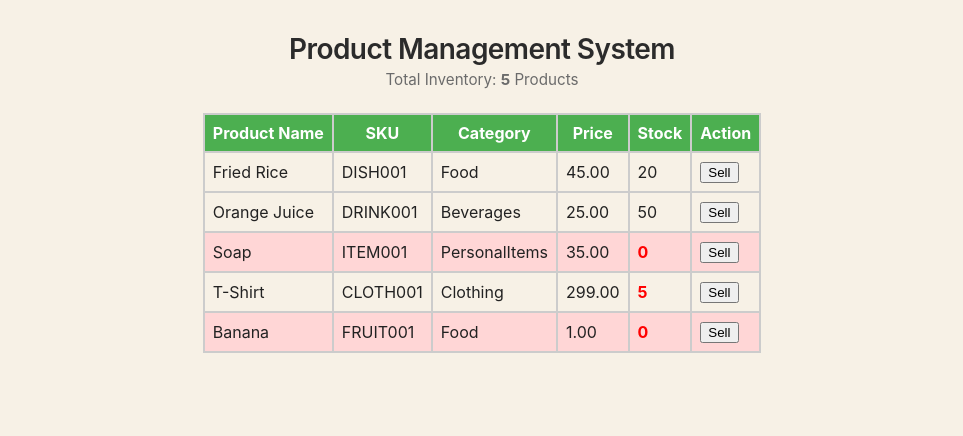
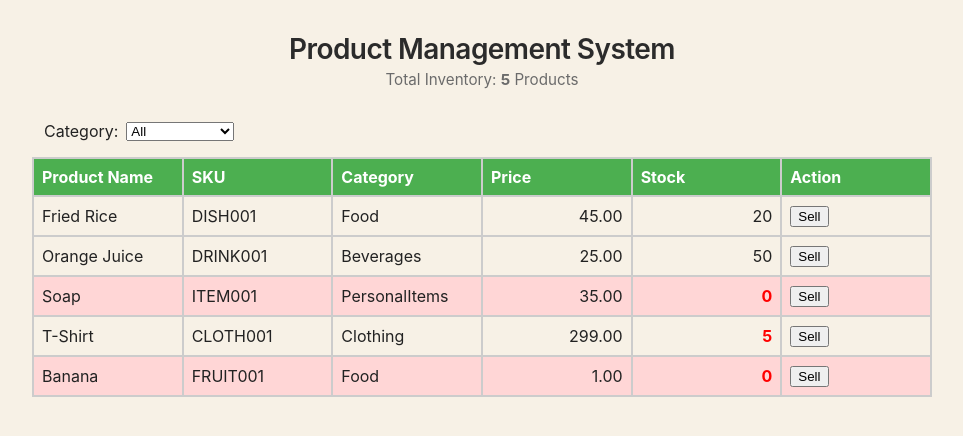
Before and after one commit to Slyt4il/product-management, an Angular app in the folder app/: page / in a window 1280 px wide. Shown: the top 436 px of the page, without its empty margins (158-1121 px from the left). Built offline with nearby package versions, Linux system fonts and the light colour scheme.

Commit message:
Implement Product Filtering

```diff
--- a/app/src/app/components/product-list/product-list.component.css
+++ b/app/src/app/components/product-list/product-list.component.css
@@ -1,5 +1,43 @@
 table {
-  width: 100%;
+  width: min(100%, 900px);
+  margin: 0 auto;
+  table-layout: fixed;
+  border-collapse: collapse;
+}
+
+.table-caption {
+  caption-side: top;
+  text-align: left;
+  padding: 0.5rem 0.75rem;
+}
+
+.table-caption label {
+  display: inline-flex;
+  gap: 0.5rem;
+  align-items: center;
+}
+
+th, td {
+  padding: 0.5rem 0.75rem;
+  text-align: left;
+}
+
+tbody td {
+  white-space: nowrap;
+  overflow: hidden;
+  text-overflow: ellipsis;
+}
+
+td:nth-child(4), td:nth-child(5) {
+  text-align: right;
+}
+
+label { display: inline-block; margin-bottom: 0.5rem; }
+label select { max-width: 30vw; }
+
+table {
+  width: min(100%, 900px);
+  margin: 0 auto;
   border-collapse: collapse;
 }
 
--- a/app/src/app/components/product-list/product-list.component.html
+++ b/app/src/app/components/product-list/product-list.component.html
@@ -1,4 +1,12 @@
 <table>
+  <caption class="table-caption">
+    <label>
+      Category:
+      <select [(ngModel)]="selectedCategory">
+        <option *ngFor="let c of categories" [value]="c">{{ c }}</option>
+      </select>
+    </label>
+  </caption>
   <thead>
     <tr>
       <th>Product Name</th>
@@ -11,8 +19,7 @@
   </thead>
 
   <tbody>
-    <tr *ngFor="let product of products"
-        [class.out-of-stock]="product.stock === 0">
+    <tr *ngFor="let product of getFilteredProducts()" [class.out-of-stock]="product.stock === 0">
 
       <td>{{ product.name }}</td>
       <td>{{ product.sku }}</td>
--- a/app/src/app/components/product-list/product-list.component.ts
+++ b/app/src/app/components/product-list/product-list.component.ts
@@ -1,16 +1,19 @@
 import { Component } from '@angular/core';
 import { CommonModule } from '@angular/common';
+import { FormsModule } from '@angular/forms';
 import { Product } from '../../models/products';
 
 @Component({
   selector: 'app-product-list',
   standalone: true,
   exportAs: 'productList',
-  imports: [CommonModule],
+  imports: [CommonModule, FormsModule],
   templateUrl: './product-list.component.html',
   styleUrls: ['./product-list.component.css']
 })
 export class ProductListComponent {
+
+  // Mock Data //
   products: Product[] = [
     {
       id: 1,
@@ -58,4 +61,16 @@ export class ProductListComponent {
       createdAt: new Date().toISOString()
     }
   ];
+
+  categories: string[] = ['All', 'Food', 'Beverages', 'PersonalItems', 'Clothing'];
+  // *** //
+
+  selectedCategory: string = 'All';
+
+  getFilteredProducts(): Product[] {
+    if (this.selectedCategory === 'All') {
+      return this.products;
+    }
+    return this.products.filter(product => product.category === this.selectedCategory);
+  }
 }
```
